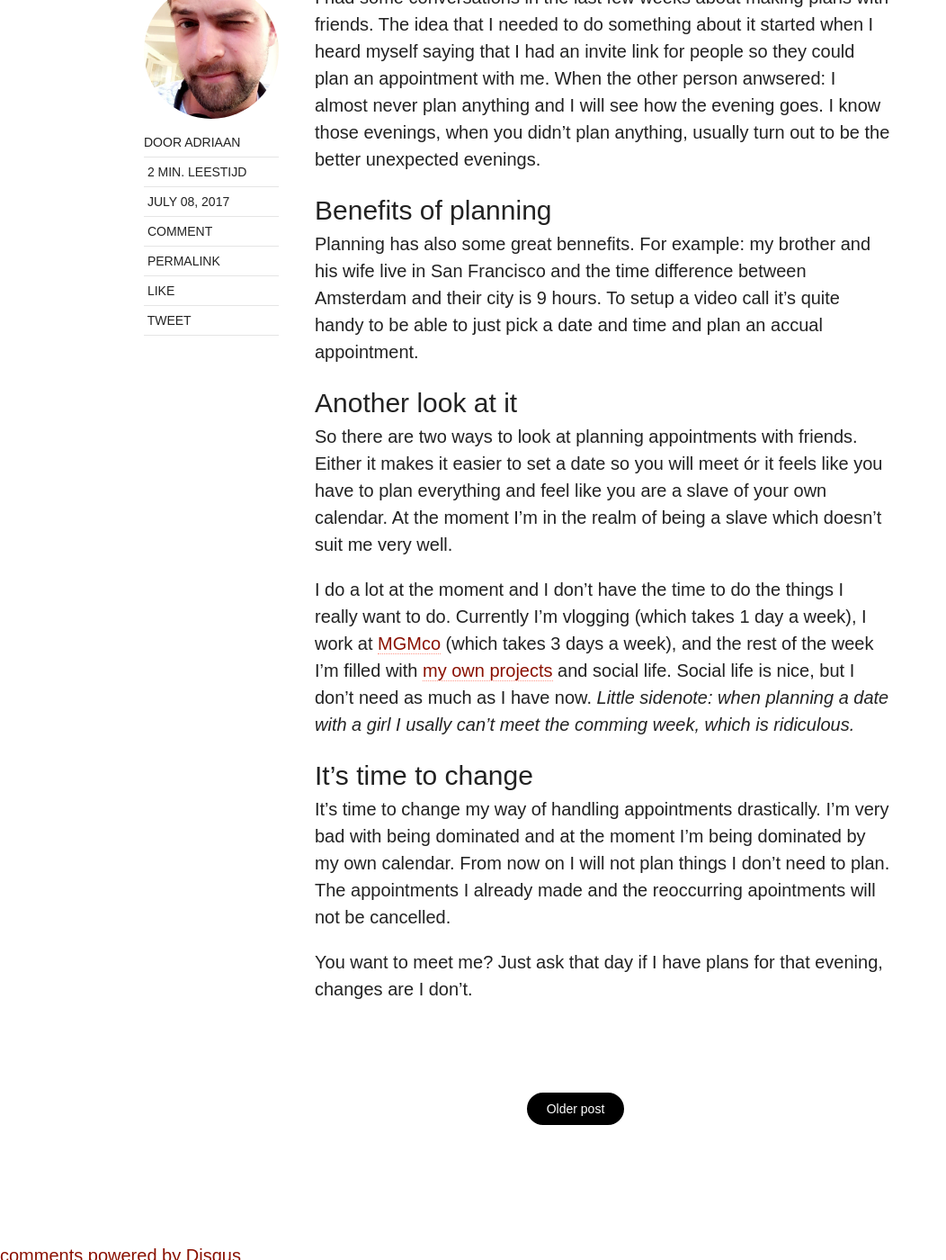
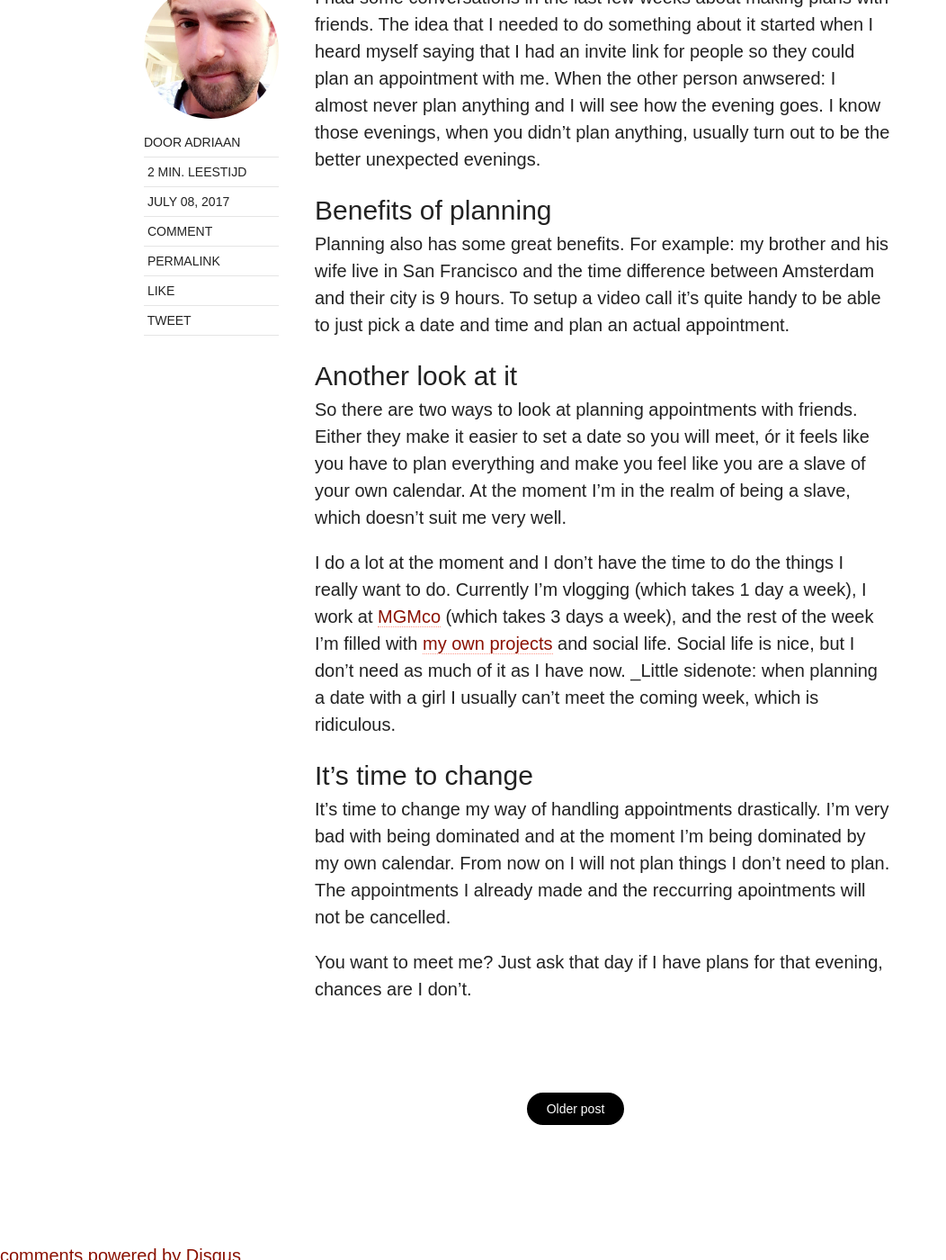
Before and after one commit to adriaandotcom/demaandvanadriaan, a Jekyll site: the page built from _posts/2017-07-08-i-am-done-with-planning.md, in a window 1280 px wide and 1400 px high, scrolled down 735 px. Shown: the whole window at 90% size, without its empty margins (0-1052 px from the left). Built offline with Jekyll 4.4.1, drawn with Linux system fonts in a browser that asks for light colours; nearby versions of some CDN libraries; comment, search, counter and statistics services are not loaded.

Commit message:
Update 2017-07-08-i-am-done-with-planning.md

```diff
--- a/_posts/2017-07-08-i-am-done-with-planning.md
+++ b/_posts/2017-07-08-i-am-done-with-planning.md
@@ -14,14 +14,14 @@ readtime: 2
 I had some conversations in the last few weeks about making plans with friends. The idea that I needed to do something about it started when I heard myself saying that I had an invite link for people so they could plan an appointment with me. When the other person anwsered: I almost never plan anything and I will see how the evening goes. I know those evenings, when you didn't plan anything, usually turn out to be the better unexpected evenings.
 
 ## Benefits of planning
-Planning has also some great bennefits. For example: my brother and his wife live in San Francisco and the time difference between Amsterdam and their city is 9 hours. To setup a video call it's quite handy to be able to just pick a date and time and plan an accual appointment.
+Planning also has some great benefits. For example: my brother and his wife live in San Francisco and the time difference between Amsterdam and their city is 9 hours. To setup a video call it's quite handy to be able to just pick a date and time and plan an actual appointment.
 
 ## Another look at it
-So there are two ways to look at planning appointments with friends. Either it makes it easier to set a date so you will meet ór it feels like you have to plan everything and feel like you are a slave of your own calendar. At the moment I'm in the realm of being a slave which doesn't suit me very well.
+So there are two ways to look at planning appointments with friends. Either they make it easier to set a date so you will meet, ór it feels like you have to plan everything and make you feel like you are a slave of your own calendar. At the moment I'm in the realm of being a slave, which doesn't suit me very well.
 
-I do a lot at the moment and I don't have the time to do the things I really want to do. Currently I'm vlogging (which takes 1 day a week), I work at [MGMco](https://membergetmember.co/?utm_source=demaandvanadriaan.nl) (which takes 3 days a week), and the rest of the week I'm filled with [my own projects](http://watiseropderadio.nl/?utm_source=demaandvanadriaan.nl) and social life. Social life is nice, but I don't need as much as I have now. _Little sidenote: when planning a date with a girl I usally can't meet the comming week, which is ridiculous._
+I do a lot at the moment and I don't have the time to do the things I really want to do. Currently I'm vlogging (which takes 1 day a week), I work at [MGMco](https://membergetmember.co/?utm_source=demaandvanadriaan.nl) (which takes 3 days a week), and the rest of the week I'm filled with [my own projects](http://watiseropderadio.nl/?utm_source=demaandvanadriaan.nl) and social life. Social life is nice, but I don't need as much of it as I have now. _Little sidenote: when planning a date with a girl I usually can't meet the coming week, which is ridiculous.
 
 ## It's time to change
-It's time to change my way of handling appointments drastically. I'm very bad with being dominated and at the moment I'm being dominated by my own calendar. From now on I will not plan things I don't need to plan. The appointments I already made and the reoccurring apointments will not be cancelled.
+It's time to change my way of handling appointments drastically. I'm very bad with being dominated and at the moment I'm being dominated by my own calendar. From now on I will not plan things I don't need to plan. The appointments I already made and the reccurring apointments will not be cancelled.
 
-You want to meet me? Just ask that day if I have plans for that evening, changes are I don't.
+You want to meet me? Just ask that day if I have plans for that evening, chances are I don't.
```
